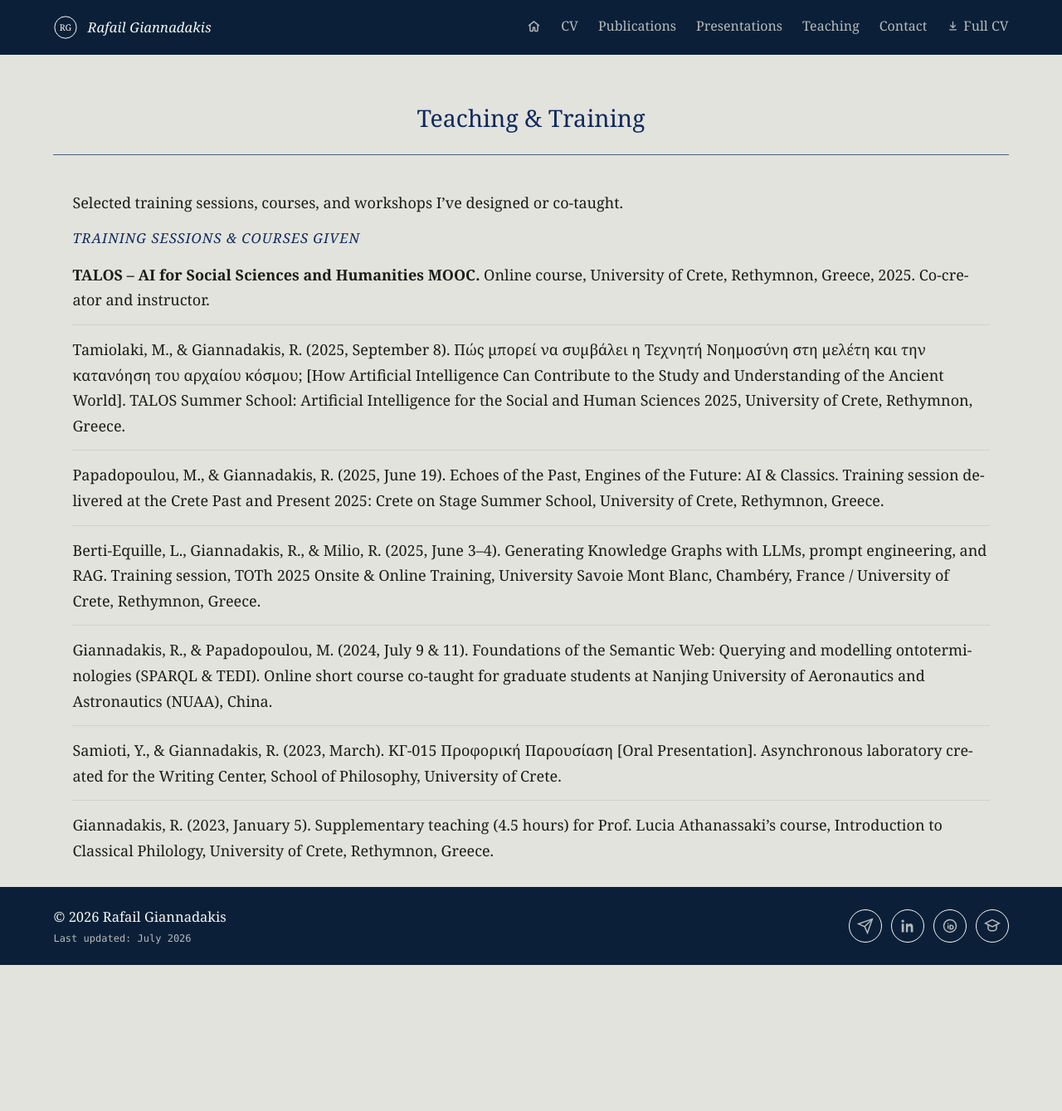
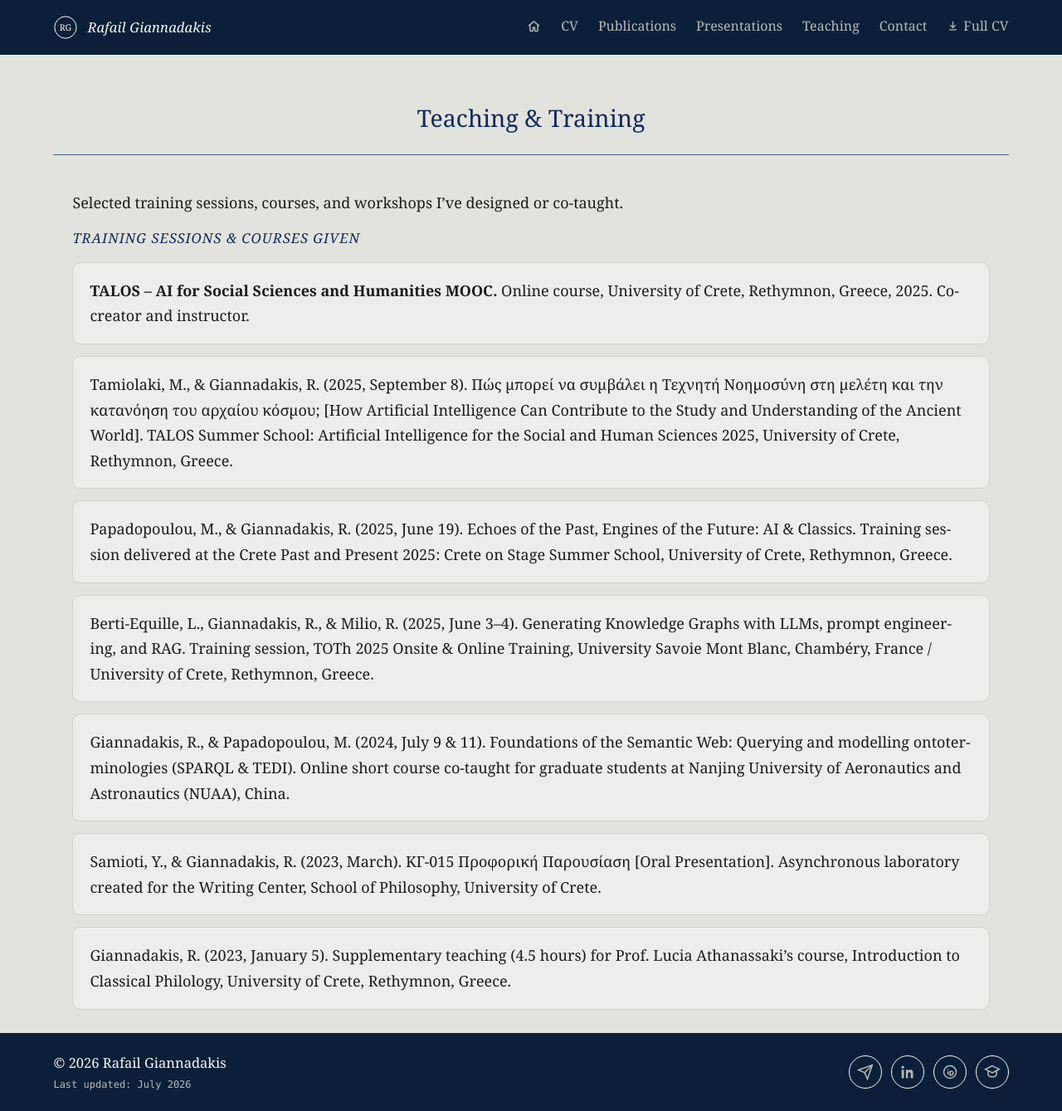
Before and after one commit to rgiannadakis/rgiannadakis.github.io, a Jekyll site: the page built from teaching.md, in a window 1280 px wide and 1339 px high. Shown: the whole window at 83% size. Built offline with Jekyll 4.4.1, drawn with Linux system fonts in a browser that asks for light colours.

Commit message:
site updates

```diff
--- a/assets/css/style.css
+++ b/assets/css/style.css
@@ -207,11 +207,13 @@ ul.tags li{
 .prose li{ margin-bottom:0.4rem; }
 .prose ul, .prose ol{ padding-left:1.2em; }
 .entry{
+  border:1px solid var(--line);
+  border-radius:10px;
+  padding:18px 20px;
   margin-bottom:14px;
-  padding-bottom:14px;
-  border-bottom:1px solid rgba(0,0,0,0.08);
+  background:rgba(255,255,255,0.35);
 }
-.entry:last-child{ margin-bottom:0; padding-bottom:0; border-bottom:none; }
+.entry:last-child{ margin-bottom:0; }
 .entry p{ margin:0 0 10px; text-align:left; }
 .entry p:last-child{ margin-bottom:0; }
 .entry-link{
@@ -257,7 +259,7 @@ ul.tags li{
 /* plain, print-safe CV document */
 .plain-cv{ text-align:left; }
 .cv-header{ text-align:center; margin-bottom:24px; }
-.cv-header .avatar{ width:110px; height:110px; margin:0 auto 14px; box-shadow:none; }
+.cv-header .avatar{ width:170px; height:170px; margin:0 auto 16px; box-shadow:none; }
 .plain-cv h1{
   font-size:2.1em; font-weight:700; font-style:normal; text-transform:none;
   letter-spacing:0; color:var(--ink); text-align:center;
@@ -289,7 +291,13 @@ ul.tags li{
 .plain-cv ul, .plain-cv ol{ margin:0 0 0.8em; padding-left:1.3em; }
 .plain-cv li{ margin-bottom:0.3em; }
 .plain-cv .entry{
-  border:none; border-radius:0; padding:0; margin:0 0 0.9em; background:none;
+  display:list-item;
+  list-style-type:disc;
+  list-style-position:outside;
+  margin:0 0 0.5em 1.3em;
+  padding:0;
+  border:none;
+  background:none;
 }
 .plain-cv .entry-link{ font-size:0.9em; }
 .plain-cv .badge-tag{
@@ -360,10 +368,10 @@ footer .bar-inner > div > div:last-child{ font-family:var(--mono); }
   .plain-cv h2{ font-size:12.5pt; page-break-after:avoid; }
   .plain-cv h3{ font-size:12pt; page-break-after:avoid; }
   .plain-cv p{ orphans:3; widows:3; }
-  .plain-cv .entry{ page-break-inside:avoid; margin-bottom:0.7em; }
+  .plain-cv .entry{ page-break-inside:avoid; margin-bottom:0.5em; }
   .cv-header{ page-break-after:avoid; }
   .plain-cv .contact-line{ font-size:10pt; }
   .plain-cv .badge-tag{ color:#000; }
-  .cv-header .avatar{ width:85px; height:85px; }
+  .cv-header .avatar{ width:120px; height:120px; }
   .cv-divider{ border-top-color:#999; }
 }
```
